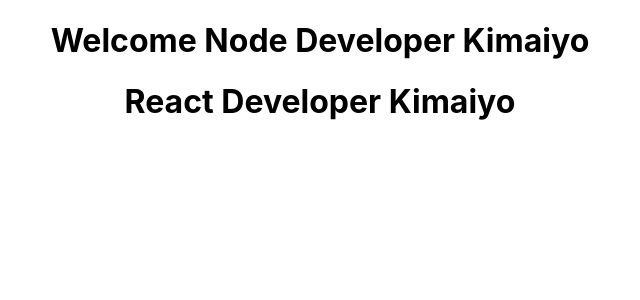
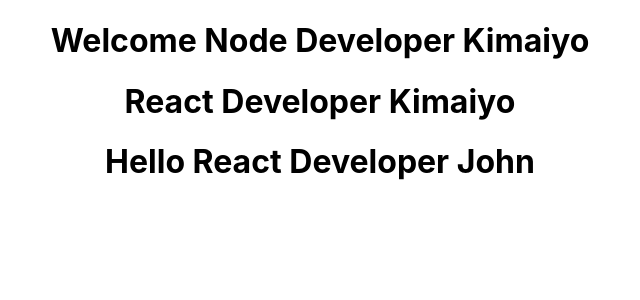
Before and after one commit to JohnKimaiyo/react_vol_9, a React (Create React App) app: page / in a window 1280 px wide. Shown: the top 300 px of the page, without its empty margins (320-960 px from the left). Built offline with nearby package versions, Linux system fonts and the light colour scheme.

Commit message:
jsx called

```diff
--- a/src/App.js
+++ b/src/App.js
@@ -1,6 +1,7 @@
 import React from 'react';
 import './App.css';
 import Greet from './Component/Greet';
+import Hello from './Component/Hello';
 import Welcome from './Component/Welcome';
 
 function App() {
@@ -8,6 +9,7 @@
     <div className="App">
       <Welcome />
       <Greet />
+      <Hello/>
     </div>
   );
 }
--- /dev/null
+++ b/src/Component/Hello.js
@@ -0,0 +1,7 @@
+import React from 'react';
+
+const Hello = () =>{
+    return React.createElement("h1",null,"Hello React Developer John");
+}
+
+export default Hello;
```
